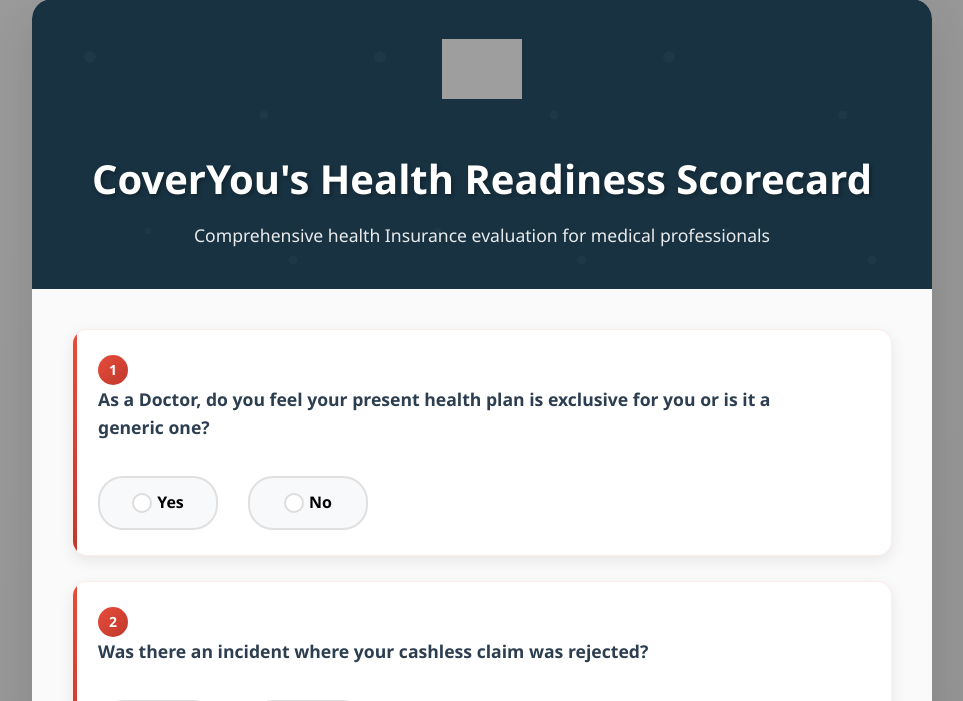
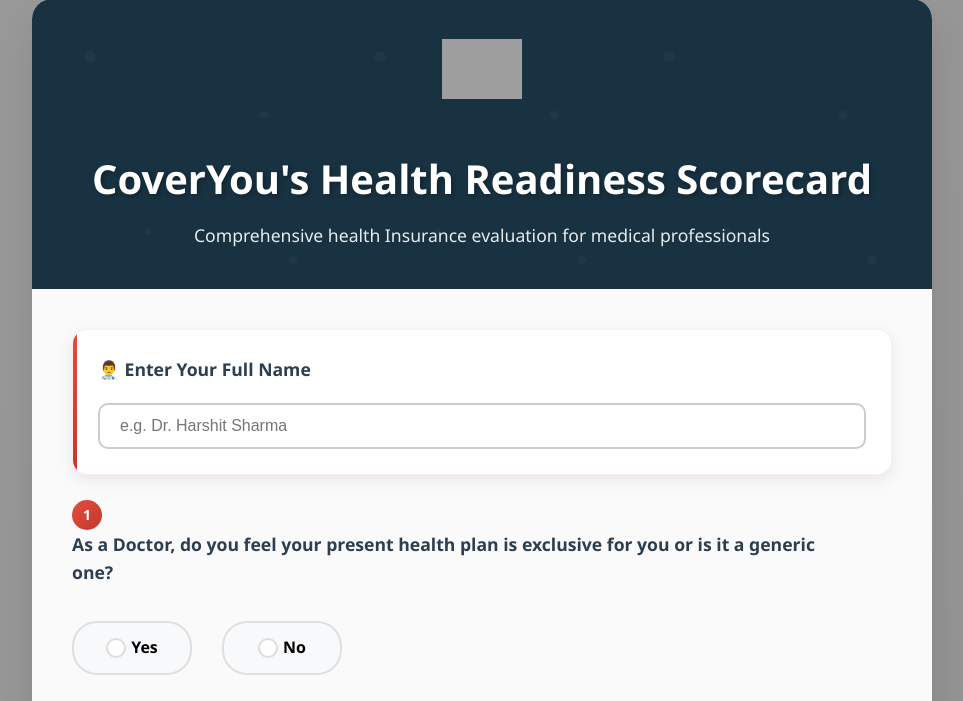
Before and after one commit to HarshitDAFO/CoverYou-s-Health-Readiness-Scorecard, a Flask app: page / in a window 1280 px wide. Shown: the part 21-722 px from the top of the page, without its empty margins (158-1121 px from the left). Run offline with Flask 3, Linux system fonts and the light colour scheme; grey boxes are pictures that could not be loaded.

Commit message:
Update index.html

```diff
--- a/templates/index.html
+++ b/templates/index.html
@@ -339,6 +339,11 @@
         <div class="form-container">
             <form method="POST" action="/result">
                 <div class="question-card">
+                    <label for="doctor_name" class="question-text">👨‍⚕️ Enter Your Full Name</label>
+    <input type="text" id="doctor_name" name="doctor_name" required
+           placeholder="e.g. Dr. Harshit Sharma"
+           style="width: 100%; padding: 12px 20px; border: 2px solid #ccc; border-radius: 10px; font-size: 1em;">
+</div>
                     <span class="question-number">1</span>
                     <div class="question-text">As a Doctor, do you feel your present health plan is exclusive for you or is it a generic one?</div>
                     <div class="radio-group">
```
